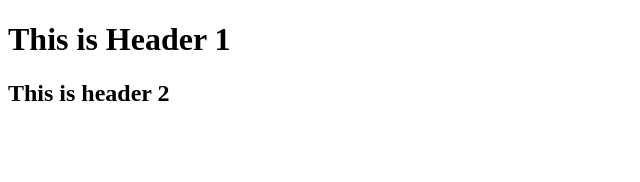
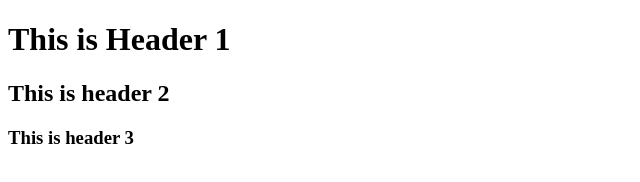
Before and after one commit to dimon7510/git-test, a plain HTML site: page index.html in a window 1280 px wide. Shown: the whole page, without its empty margins (0-640 px from the left). Drawn offline with Linux system fonts and the light colour scheme.

Commit message:
Third commit test

```diff
--- a/index.html
+++ b/index.html
@@ -3,5 +3,6 @@
     <body>
         <h1>This is Header 1</h1>
         <h2>This is header 2</h2>
+        <h3>This is header 3</h3>
     </body>
 </html>
```
